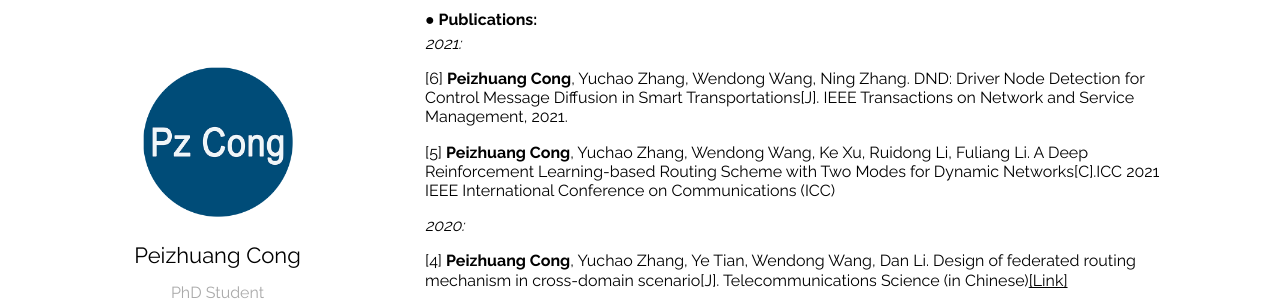
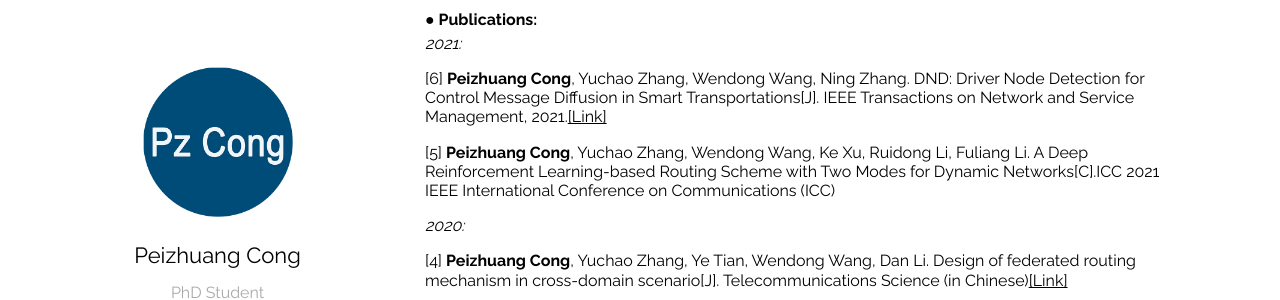
Before and after one commit to congpeizhuang/congpeizhuang.github.io, a Jekyll site: the page built from index.md, in a window 1280 px wide and 1123 px high. Shown: the part 303-603 px from the top of the window. Built offline with Jekyll 4.4.1, drawn with Linux system fonts in a browser that asks for light colours.

Commit message:
Update index.md

```diff
--- a/index.md
+++ b/index.md
@@ -12,7 +12,7 @@ My main research interests include the next generation network architecture, mob
 #### ● Publications:
 *2021:*
 
-[6] **Peizhuang Cong**, Yuchao Zhang, Wendong Wang, Ning Zhang. DND: Driver Node Detection for Control Message Diffusion in Smart Transportations[J]. IEEE Transactions on Network and Service Management, 2021.
+[6] **Peizhuang Cong**, Yuchao Zhang, Wendong Wang, Ning Zhang. DND: Driver Node Detection for Control Message Diffusion in Smart Transportations[J]. IEEE Transactions on Network and Service Management, 2021.[[Link]](https://ieeexplore.ieee.org/document/9354864)
 
 [5] **Peizhuang Cong**, Yuchao Zhang, Wendong Wang, Ke Xu, Ruidong Li, Fuliang Li. A Deep Reinforcement Learning-based Routing Scheme with Two Modes for Dynamic Networks[C].ICC 2021 IEEE International Conference on Communications (ICC)
 
```
